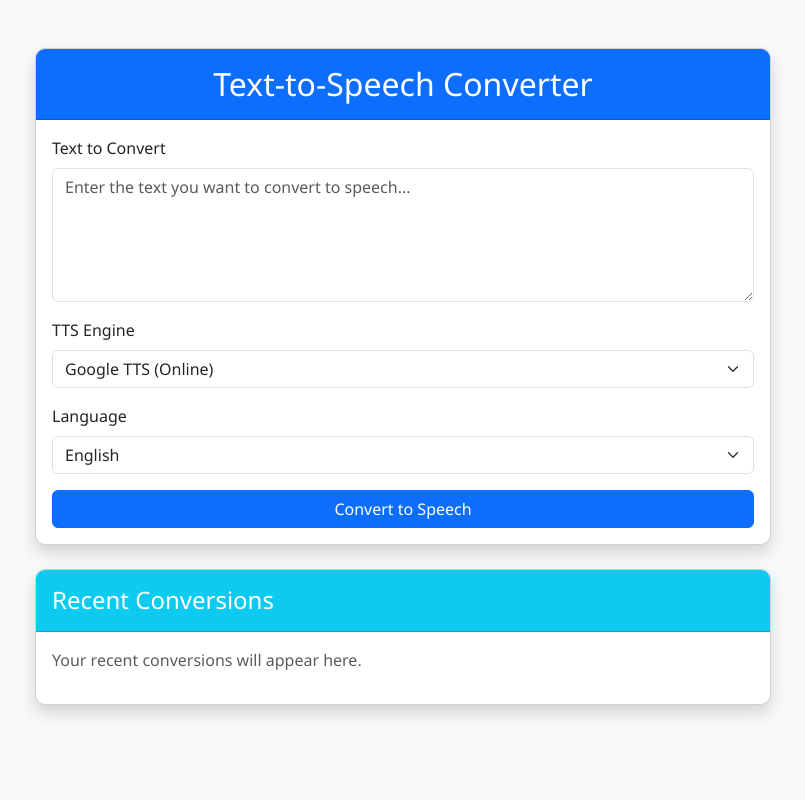
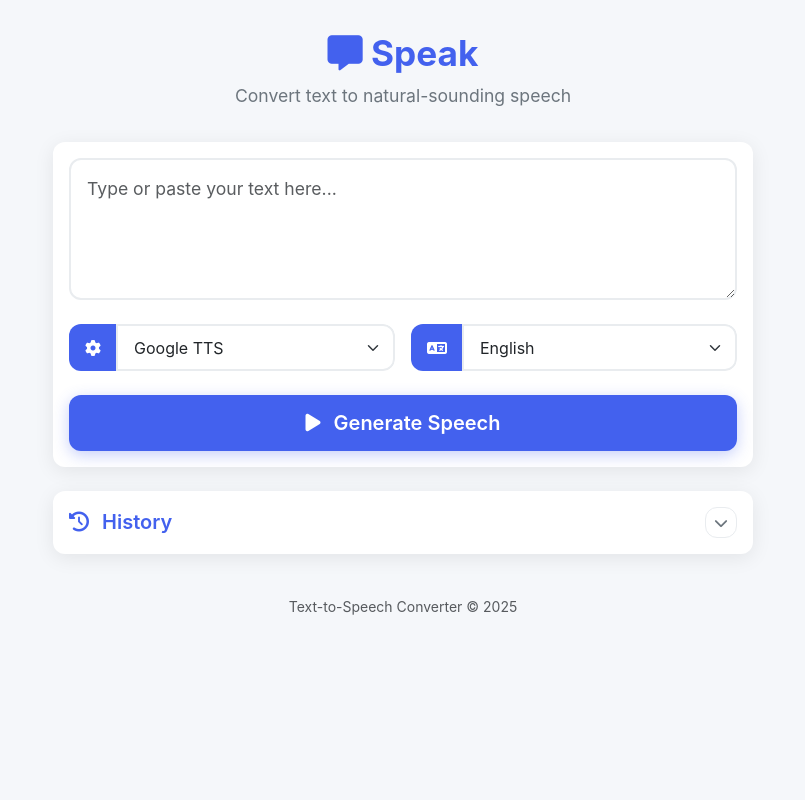
Before and after one commit to bOREDpANDA69/text-to-speech, a Flask app: template templates/index.html in a window 1280 px wide. Shown: the whole page, without its empty margins (237-1042 px from the left). Run offline with Flask 3, Linux system fonts and the light colour scheme; the template is opened without the code that fills it, so the values that code supplies are empty; some libraries are stand-ins or nearby versions.

Commit message:
ui update

```diff
--- a/static/css/style.css
+++ b/static/css/style.css
@@ -1,37 +1,264 @@
-/* Custom styles for the Text-to-Speech application */
+/* Modern and sleek styles for the Text-to-Speech application */
 
-body {
-    background-color: #f8f9fa;
-    font-family: 'Segoe UI', Tahoma, Geneva, Verdana, sans-serif;
+:root {
+    --primary-color: #4361ee;
+    --secondary-color: #3f37c9;
+    --accent-color: #4cc9f0;
+    --text-color: #333;
+    --light-gray: #f8f9fa;
+    --medium-gray: #e9ecef;
+    --dark-gray: #6c757d;
+    --success-color: #4ade80;
+    --danger-color: #f87171;
+    --border-radius: 12px;
+    --box-shadow: 0 4px 20px rgba(0, 0, 0, 0.08);
+    --transition: all 0.3s ease;
 }
 
-.card {
-    border-radius: 10px;
+/* Base styles */
+body {
+    background-color: #f5f7fa;
+    font-family: 'Inter', 'Segoe UI', -apple-system, BlinkMacSystemFont, sans-serif;
+    color: var(--text-color);
+    line-height: 1.6;
+    margin: 0;
+    padding: 0;
+    min-height: 100vh;
+}
+
+/* App container */
+.app-container {
+    display: flex;
+    justify-content: center;
+    padding: 2rem 1rem;
+    min-height: 100vh;
+}
+
+.app-content {
+    width: 100%;
+    max-width: 700px;
+}
+
+/* Header */
+header {
+    text-align: center;
+    margin-bottom: 2rem;
+}
+
+header h1 {
+    font-weight: 700;
+    color: var(--primary-color);
+    margin-bottom: 0.5rem;
+    font-size: 2.2rem;
+}
+
+.tagline {
+    color: var(--dark-gray);
+    font-size: 1.1rem;
+    margin-bottom: 0;
+}
+
+/* Main card */
+.main-card {
+    border: none;
+    border-radius: var(--border-radius);
+    box-shadow: var(--box-shadow);
+    overflow: hidden;
+    background-color: white;
+    transition: var(--transition);
+}
+
+/* Text area styling */
+.text-area-container {
+    position: relative;
+}
+
+textarea.form-control {
+    border: 2px solid var(--medium-gray);
+    border-radius: var(--border-radius);
+    padding: 1rem;
+    font-size: 1.1rem;
+    transition: var(--transition);
+    resize: vertical;
+    min-height: 120px;
+    box-shadow: none;
+}
+
+textarea.form-control:focus {
+    border-color: var(--primary-color);
+    box-shadow: 0 0 0 0.2rem rgba(67, 97, 238, 0.15);
+}
+
+/* Options styling */
+.options-container {
+    margin-top: 1.5rem;
+}
+
+.input-group {
+    border-radius: var(--border-radius);
     overflow: hidden;
 }
 
-.card-header {
-    padding: 1rem;
+.input-group-text {
+    background-color: var(--primary-color);
+    color: white;
+    border: none;
+    padding-left: 1rem;
+    padding-right: 1rem;
 }
 
-textarea {
-    resize: vertical;
+.form-select {
+    border: 2px solid var(--medium-gray);
+    border-radius: 0 var(--border-radius) var(--border-radius) 0;
+    padding: 0.6rem 1rem;
+    font-size: 1rem;
+    transition: var(--transition);
+    cursor: pointer;
 }
 
-#audioPlayer {
+.form-select:focus {
+    border-color: var(--primary-color);
+    box-shadow: none;
+}
+
+/* Range slider styling */
+.form-label {
+    font-size: 0.9rem;
+    color: var(--dark-gray);
+    margin-bottom: 0.5rem;
+}
+
+.custom-range {
+    height: 6px;
+    -webkit-appearance: none;
+    width: 100%;
+    background: var(--medium-gray);
+    border-radius: 10px;
+    outline: none;
+    padding: 0;
+    margin: 10px 0;
+}
+
+.custom-range::-webkit-slider-thumb {
+    -webkit-appearance: none;
+    appearance: none;
+    -moz-appearance: none;
+    -ms-appearance: none;
+    width: 18px;
+    height: 18px;
+    border-radius: 50%;
+    background: var(--primary-color);
+    cursor: pointer;
+    border: none;
+    box-shadow: 0 0 5px rgba(0, 0, 0, 0.1);
+}
+
+.range-value {
+    text-align: center;
+    font-size: 0.9rem;
+    color: var(--dark-gray);
+    margin-top: 0.5rem;
+}
+
+/* Button styling */
+.action-button {
+    margin-top: 2rem;
+}
+
+.btn-primary {
+    background-color: var(--primary-color);
+    border: none;
+    border-radius: var(--border-radius);
+    padding: 0.8rem 1.5rem;
+    font-weight: 600;
+    transition: var(--transition);
+    box-shadow: 0 4px 15px rgba(67, 97, 238, 0.3);
+}
+
+.btn-primary:hover, .btn-primary:focus {
+    background-color: var(--secondary-color);
+    transform: translateY(-2px);
+    box-shadow: 0 6px 20px rgba(67, 97, 238, 0.4);
+}
+
+.btn-outline-primary {
+    color: var(--primary-color);
+    border-color: var(--primary-color);
+    border-radius: var(--border-radius);
+    padding: 0.5rem 1.5rem;
+    font-weight: 500;
+    transition: var(--transition);
+}
+
+.btn-outline-primary:hover {
+    background-color: var(--primary-color);
+    color: white;
+}
+
+.btn-outline-secondary {
+    color: var(--dark-gray);
+    border-color: var(--medium-gray);
+    border-radius: var(--border-radius);
+    padding: 0.25rem 0.5rem;
+    transition: var(--transition);
+}
+
+.btn-outline-secondary:hover {
+    background-color: var(--medium-gray);
+    color: var(--text-color);
+    border-color: var(--medium-gray);
+}
+
+/* Audio player styling */
+.audio-player-container {
+    padding: 1.5rem 0 0.5rem;
+    border-top: 1px solid var(--medium-gray);
+    margin-top: 2rem;
+}
+
+audio {
+    width: 100%;
+    height: 40px;
     border-radius: 30px;
-    height: 40px;
+    outline: none;
+}
+
+/* History section */
+.history-section {
+    background-color: white;
+    border-radius: var(--border-radius);
+    padding: 1rem;
+    box-shadow: var(--box-shadow);
+}
+
+.history-header {
+    cursor: pointer;
+}
+
+.history-header h5 {
+    margin-bottom: 0;
+    font-weight: 600;
+    color: var(--primary-color);
+}
+
+.history-items {
+    max-height: 300px;
+    overflow-y: auto;
+    padding-right: 0.5rem;
 }
 
 .history-item {
-    border-left: 4px solid #0d6efd;
-    padding-left: 15px;
-    margin-bottom: 15px;
-    transition: all 0.3s ease;
+    padding: 1rem;
+    border-radius: var(--border-radius);
+    background-color: var(--light-gray);
+    margin-bottom: 0.75rem;
+    transition: var(--transition);
+    border-left: 3px solid var(--primary-color);
 }
 
 .history-item:hover {
-    background-color: #f1f8ff;
+    background-color: #eef2ff;
+    transform: translateX(2px);
 }
 
 .history-text {
@@ -39,63 +266,36 @@ textarea {
     overflow: hidden;
     text-overflow: ellipsis;
     max-width: 100%;
+    font-weight: 500;
 }
 
-.btn-play-history {
-    padding: 0.2rem 0.5rem;
-    font-size: 0.8rem;
+/* Error container */
+#errorContainer {
+    border-radius: var(--border-radius);
+    border-left: 4px solid var(--danger-color);
 }
 
-/* Range slider styling */
-input[type=range] {
-    height: 25px;
-    -webkit-appearance: none;
-    margin: 10px 0;
-    width: 100%;
+/* Footer */
+footer {
+    color: var(--dark-gray);
+    padding: 1rem 0;
 }
 
-input[type=range]:focus {
-    outline: none;
+/* Responsive adjustments */
+@media (max-width: 768px) {
+    .app-container {
+        padding: 1rem 0.5rem;
     }
 
-input[type=range]::-webkit-slider-runnable-track {
-    width: 100%;
-    height: 5px;
-    cursor: pointer;
-    animate: 0.2s;
-    box-shadow: 0px 0px 0px #000000;
-    background: #0d6efd;
-    border-radius: 5px;
-    border: 0px solid #000000;
+    header h1 {
+        font-size: 1.8rem;
     }
 
-input[type=range]::-webkit-slider-thumb {
-    box-shadow: 0px 0px 0px #000000;
-    border: 1px solid #0d6efd;
-    height: 18px;
-    width: 18px;
-    border-radius: 25px;
-    background: #ffffff;
-    cursor: pointer;
-    -webkit-appearance: none;
-    margin-top: -7px;
+    .tagline {
+        font-size: 1rem;
     }
 
-/* Loading animation */
-.loading-overlay {
-    position: absolute;
-    top: 0;
-    left: 0;
-    width: 100%;
-    height: 100%;
-    background-color: rgba(255, 255, 255, 0.7);
-    display: flex;
-    justify-content: center;
-    align-items: center;
-    z-index: 1000;
-    border-radius: 10px;
+    textarea.form-control {
+        min-height: 100px;
     }
-
-.card {
-    position: relative;
 }
--- a/static/js/script.js
+++ b/static/js/script.js
@@ -1,4 +1,4 @@
-// Text-to-Speech Converter JavaScript
+// Modern Text-to-Speech Converter JavaScript
 
 document.addEventListener('DOMContentLoaded', function() {
     // DOM elements
@@ -18,9 +18,12 @@ document.addEventListener('DOMContentLoaded', function() {
     const downloadLink = document.getElementById('downloadLink');
     const errorContainer = document.getElementById('errorContainer');
     const historyContainer = document.getElementById('historyContainer');
+    const toggleHistoryBtn = document.getElementById('toggleHistory');
+    const historyWrapper = document.getElementById('historyWrapper');
 
     // History storage
     let conversionHistory = JSON.parse(localStorage.getItem('ttsHistory')) || [];
+    let historyVisible = false;
 
     // Initialize the page
     initPage();
@@ -30,6 +33,7 @@ document.addEventListener('DOMContentLoaded', function() {
     rateSlider.addEventListener('input', updateRateValue);
     volumeSlider.addEventListener('input', updateVolumeValue);
     ttsForm.addEventListener('submit', handleFormSubmit);
+    toggleHistoryBtn.addEventListener('click', toggleHistory);
 
     // Functions
     function initPage() {
@@ -39,6 +43,11 @@ document.addEventListener('DOMContentLoaded', function() {
 
         // Display conversion history
         renderHistory();
+
+        // Add animation classes
+        document.querySelectorAll('.main-card, .history-section').forEach(el => {
+            el.classList.add('fade-in');
+        });
     }
 
     function toggleEngineOptions() {
@@ -48,6 +57,26 @@ document.addEventListener('DOMContentLoaded', function() {
         } else {
             gttsOptions.style.display = 'none';
             pyttsx3Options.style.display = 'block';
+        }
+    }
+
+    function toggleHistory() {
+        historyVisible = !historyVisible;
+
+        if (historyVisible) {
+            historyWrapper.style.display = 'block';
+            toggleHistoryBtn.innerHTML = '<i class="fas fa-chevron-up"></i>';
+            // Add a small delay before adding the class to trigger the animation
+            setTimeout(() => {
+                historyWrapper.classList.add('fade-in');
+            }, 10);
+        } else {
+            historyWrapper.classList.remove('fade-in');
+            toggleHistoryBtn.innerHTML = '<i class="fas fa-chevron-down"></i>';
+            // Add a small delay to allow the animation to complete
+            setTimeout(() => {
+                historyWrapper.style.display = 'none';
+            }, 300);
         }
     }
 
@@ -92,6 +121,11 @@ document.addEventListener('DOMContentLoaded', function() {
                     audioPath: data.audio_path,
                     timestamp: data.timestamp
                 });
+
+                // Show history if it's not already visible
+                if (!historyVisible) {
+                    toggleHistory();
+                }
             }
         })
         .catch(error => {
@@ -109,7 +143,7 @@ document.addEventListener('DOMContentLoaded', function() {
             convertBtnSpinner.style.display = 'inline-block';
             convertBtn.disabled = true;
         } else {
-            convertBtnText.textContent = 'Convert to Speech';
+            convertBtnText.textContent = 'Generate Speech';
             convertBtnSpinner.style.display = 'none';
             convertBtn.disabled = false;
         }
@@ -118,6 +152,9 @@ document.addEventListener('DOMContentLoaded', function() {
     function showError(message) {
         errorContainer.textContent = message;
         errorContainer.style.display = 'block';
+
+        // Smooth scroll to error
+        errorContainer.scrollIntoView({ behavior: 'smooth', block: 'center' });
     }
 
     function showAudio(audioPath) {
@@ -125,8 +162,14 @@ document.addEventListener('DOMContentLoaded', function() {
         downloadLink.href = audioPath;
         audioContainer.style.display = 'block';
 
+        // Add fade-in animation
+        audioContainer.classList.add('fade-in');
+
         // Auto-play the audio
         audioPlayer.play().catch(e => console.log('Auto-play prevented:', e));
+
+        // Smooth scroll to audio player
+        audioContainer.scrollIntoView({ behavior: 'smooth', block: 'center' });
     }
 
     function addToHistory(item) {
@@ -160,14 +203,14 @@ document.addEventListener('DOMContentLoaded', function() {
             html += `
                 <div class="history-item">
                     <div class="d-flex justify-content-between align-items-center">
-                        <div class="history-text">${item.text.substring(0, 50)}${item.text.length > 50 ? '...' : ''}</div>
-                        <button class="btn btn-sm btn-outline-primary btn-play-history"
+                        <div class="history-text">${item.text.substring(0, 40)}${item.text.length > 40 ? '...' : ''}</div>
+                        <button class="btn btn-sm btn-outline-primary"
                                 onclick="playHistoryAudio('${item.audioPath}')">
-                            Play
+                            <i class="fas fa-play"></i>
                         </button>
                     </div>
-                    <div class="text-muted small">
-                        ${engineName} • ${date}
+                    <div class="text-muted small mt-1">
+                        <i class="fas ${item.engine === 'gtts' ? 'fa-cloud' : 'fa-microphone'}"></i> ${engineName} • ${date}
                     </div>
                 </div>
             `;
@@ -176,11 +219,29 @@ document.addEventListener('DOMContentLoaded', function() {
         historyContainer.innerHTML = html;
     }
 
+    // Add fade-in animation class to CSS
+    const style = document.createElement('style');
+    style.textContent = `
+        .fade-in {
+            animation: fadeIn 0.3s ease-in-out;
+        }
+
+        @keyframes fadeIn {
+            from { opacity: 0; transform: translateY(10px); }
+            to { opacity: 1; transform: translateY(0); }
+        }
+    `;
+    document.head.appendChild(style);
+
     // Make playHistoryAudio global so it can be called from inline event handlers
     window.playHistoryAudio = function(audioPath) {
         audioPlayer.src = audioPath;
         downloadLink.href = audioPath;
         audioContainer.style.display = 'block';
+        audioContainer.classList.add('fade-in');
         audioPlayer.play().catch(e => console.log('Auto-play prevented:', e));
+
+        // Smooth scroll to audio player
+        audioContainer.scrollIntoView({ behavior: 'smooth', block: 'center' });
     };
 });
--- a/templates/index.html
+++ b/templates/index.html
@@ -3,37 +3,44 @@
 <head>
     <meta charset="UTF-8">
     <meta name="viewport" content="width=device-width, initial-scale=1.0">
-    <title>Text-to-Speech Converter</title>
+    <title>Speak - Text to Speech</title>
     <link href="https://cdn.jsdelivr.net/npm/bootstrap@5.3.0-alpha1/dist/css/bootstrap.min.css" rel="stylesheet">
+    <link rel="stylesheet" href="https://cdnjs.cloudflare.com/ajax/libs/font-awesome/6.4.0/css/all.min.css">
     <link rel="stylesheet" href="{{ url_for('static', filename='css/style.css') }}">
 </head>
 <body>
-    <div class="container mt-5">
-        <div class="row justify-content-center">
-            <div class="col-md-8">
-                <div class="card shadow">
-                    <div class="card-header bg-primary text-white">
-                        <h2 class="text-center mb-0">Text-to-Speech Converter</h2>
-                    </div>
+    <div class="app-container">
+        <div class="app-content">
+            <header>
+                <h1><i class="fas fa-comment-alt"></i> Speak</h1>
+                <p class="tagline">Convert text to natural-sounding speech</p>
+            </header>
+
+            <main>
+                <div class="card main-card">
                     <div class="card-body">
                         <form id="ttsForm">
-                            <div class="mb-3">
-                                <label for="text" class="form-label">Text to Convert</label>
-                                <textarea class="form-control" id="text" name="text" rows="5" placeholder="Enter the text you want to convert to speech..." required></textarea>
+                            <div class="text-area-container mb-4">
+                                <textarea class="form-control" id="text" name="text" rows="4"
+                                    placeholder="Type or paste your text here..." required></textarea>
                             </div>
 
-                            <div class="mb-3">
-                                <label for="engine" class="form-label">TTS Engine</label>
+                            <div class="options-container">
+                                <div class="row g-3 align-items-center">
+                                    <div class="col-md-6">
+                                        <div class="input-group">
+                                            <span class="input-group-text"><i class="fas fa-cog"></i></span>
                                             <select class="form-select" id="engine" name="engine">
-                                    <option value="gtts">Google TTS (Online)</option>
-                                    <option value="pyttsx3">System Voices (Offline)</option>
+                                                <option value="gtts">Google TTS</option>
+                                                <option value="pyttsx3">System Voices</option>
                                             </select>
+                                        </div>
                                     </div>
 
                                     <!-- Google TTS Options -->
-                            <div id="gttsOptions">
-                                <div class="mb-3">
-                                    <label for="lang" class="form-label">Language</label>
+                                    <div class="col-md-6" id="gttsOptions">
+                                        <div class="input-group">
+                                            <span class="input-group-text"><i class="fas fa-language"></i></span>
                                             <select class="form-select" id="lang" name="lang">
                                                 <option value="en">English</option>
                                                 <option value="fr">French</option>
@@ -44,50 +51,58 @@
                                                 <option value="ko">Korean</option>
                                                 <option value="pt">Portuguese</option>
                                                 <option value="ru">Russian</option>
-                                        <option value="zh-CN">Chinese (Simplified)</option>
+                                                <option value="zh-CN">Chinese</option>
                                                 <option value="hi">Hindi</option>
                                                 <option value="ar">Arabic</option>
                                             </select>
                                         </div>
                                     </div>
+                                </div>
 
                                 <!-- pyttsx3 Options -->
-                            <div id="pyttsx3Options" style="display: none;">
-                                <div class="mb-3">
-                                    <label for="voice" class="form-label">Voice</label>
+                                <div id="pyttsx3Options" class="mt-3" style="display: none;">
+                                    <div class="row g-3">
+                                        <div class="col-md-12">
+                                            <div class="input-group">
+                                                <span class="input-group-text"><i class="fas fa-user"></i></span>
                                                 <select class="form-select" id="voice" name="voice">
                                                     {% for voice in voices %}
                                                     <option value="{{ voice.id }}">{{ voice.name }}</option>
                                                     {% endfor %}
                                                 </select>
                                             </div>
-
-                                <div class="mb-3">
-                                    <label for="rate" class="form-label">Speech Rate (50-300)</label>
-                                    <input type="range" class="form-range" id="rate" name="rate" min="50" max="300" value="150">
-                                    <div class="text-center" id="rateValue">150</div>
                                         </div>
 
-                                <div class="mb-3">
-                                    <label for="volume" class="form-label">Volume (0.1-1.0)</label>
-                                    <input type="range" class="form-range" id="volume" name="volume" min="0.1" max="1.0" step="0.1" value="1.0">
-                                    <div class="text-center" id="volumeValue">1.0</div>
+                                        <div class="col-md-6">
+                                            <label for="rate" class="form-label">Speed</label>
+                                            <input type="range" class="form-range custom-range" id="rate" name="rate" min="50" max="300" value="150">
+                                            <div class="range-value" id="rateValue">150</div>
+                                        </div>
+
+                                        <div class="col-md-6">
+                                            <label for="volume" class="form-label">Volume</label>
+                                            <input type="range" class="form-range custom-range" id="volume" name="volume" min="0.1" max="1.0" step="0.1" value="1.0">
+                                            <div class="range-value" id="volumeValue">1.0</div>
+                                        </div>
+                                    </div>
                                 </div>
                             </div>
 
-                            <div class="d-grid gap-2">
-                                <button type="submit" class="btn btn-primary" id="convertBtn">
-                                    <span id="convertBtnText">Convert to Speech</span>
-                                    <span id="convertBtnSpinner" class="spinner-border spinner-border-sm" role="status" style="display: none;"></span>
+                            <div class="action-button mt-4">
+                                <button type="submit" class="btn btn-primary btn-lg w-100" id="convertBtn">
+                                    <i class="fas fa-play me-2"></i>
+                                    <span id="convertBtnText">Generate Speech</span>
+                                    <span id="convertBtnSpinner" class="spinner-border spinner-border-sm ms-2" role="status" style="display: none;"></span>
                                 </button>
                             </div>
                         </form>
 
-                        <div id="audioContainer" class="mt-4" style="display: none;">
-                            <h4>Generated Audio</h4>
+                        <div id="audioContainer" class="mt-4 audio-player-container" style="display: none;">
                             <audio id="audioPlayer" controls class="w-100"></audio>
-                            <div class="d-grid gap-2 mt-2">
-                                <a id="downloadLink" class="btn btn-success" download>Download Audio</a>
+                            <div class="d-flex justify-content-center mt-2">
+                                <a id="downloadLink" class="btn btn-outline-primary" download>
+                                    <i class="fas fa-download me-2"></i> Download
+                                </a>
                             </div>
                         </div>
 
@@ -95,17 +110,24 @@
                     </div>
                 </div>
 
-                <div class="card mt-4 shadow">
-                    <div class="card-header bg-info text-white">
-                        <h4 class="mb-0">Recent Conversions</h4>
+                <div class="history-section mt-4">
+                    <div class="history-header d-flex justify-content-between align-items-center">
+                        <h5><i class="fas fa-history me-2"></i> History</h5>
+                        <button id="toggleHistory" class="btn btn-sm btn-outline-secondary">
+                            <i class="fas fa-chevron-down"></i>
+                        </button>
                     </div>
-                    <div class="card-body">
-                        <div id="historyContainer">
+                    <div id="historyWrapper" class="mt-2" style="display: none;">
+                        <div id="historyContainer" class="history-items">
                             <p class="text-muted">Your recent conversions will appear here.</p>
                         </div>
                     </div>
                 </div>
-            </div>
+            </main>
+
+            <footer class="mt-4 text-center text-muted">
+                <p><small>Text-to-Speech Converter &copy; 2025</small></p>
+            </footer>
         </div>
     </div>
 
```
Also changed, not shown: 6 other files. Lines whose indentation alone changed are shown as unchanged.
